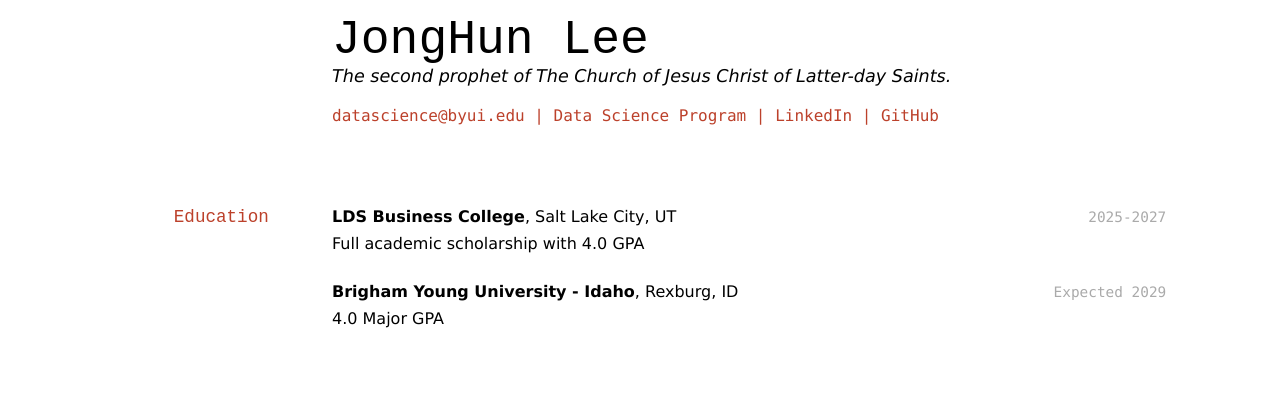
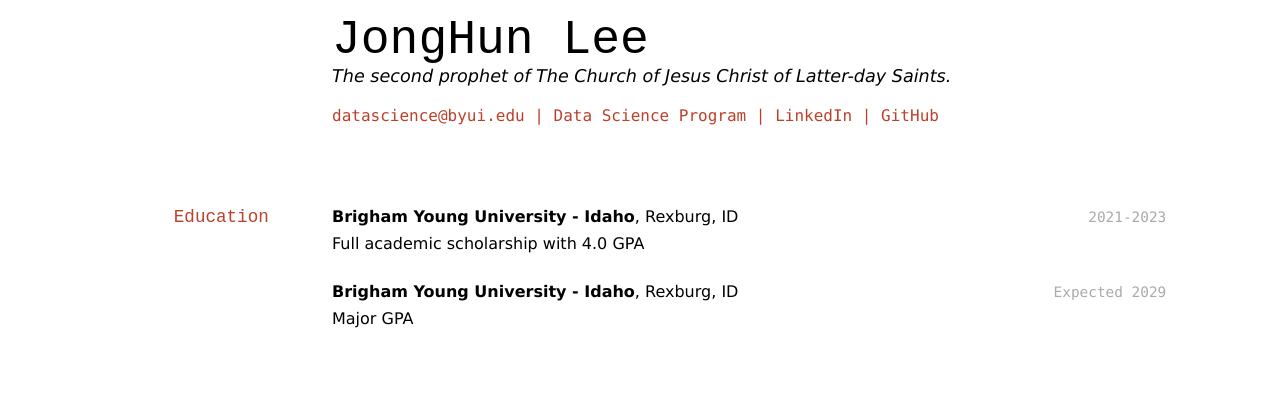
Before and after one commit to byuids-resumes/JongHun_Resume1, a Jekyll site: the page built from docs/index.md, in a window 1280 px wide. Shown: the top 411 px of the page. Built offline with Jekyll 4.4.1, drawn with Linux system fonts in a browser that asks for light colours.

Commit message:
Update index.md

```diff
--- a/docs/index.md
+++ b/docs/index.md
@@ -16,15 +16,15 @@ The second prophet of The Church of Jesus Christ of Latter-day Saints.
 
 ## Education
 
-`2025-2027`
-__LDS Business College__, Salt Lake City, UT
+`2021-2023`
+__Brigham Young University - Idaho__, Rexburg, ID
 
 - Full academic scholarship with 4.0 GPA
 
 `Expected 2029`
 __Brigham Young University - Idaho__, Rexburg, ID
 
-- 4.0 Major GPA
+-  Major GPA
 
 
 ## Related Experience
```
